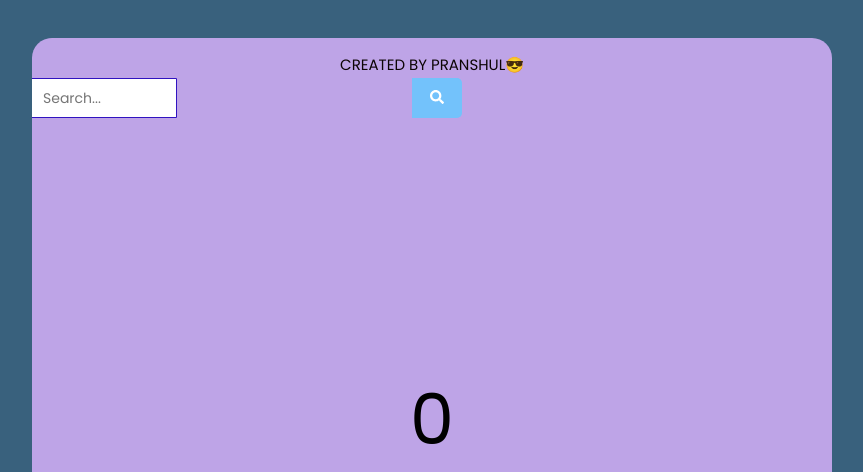
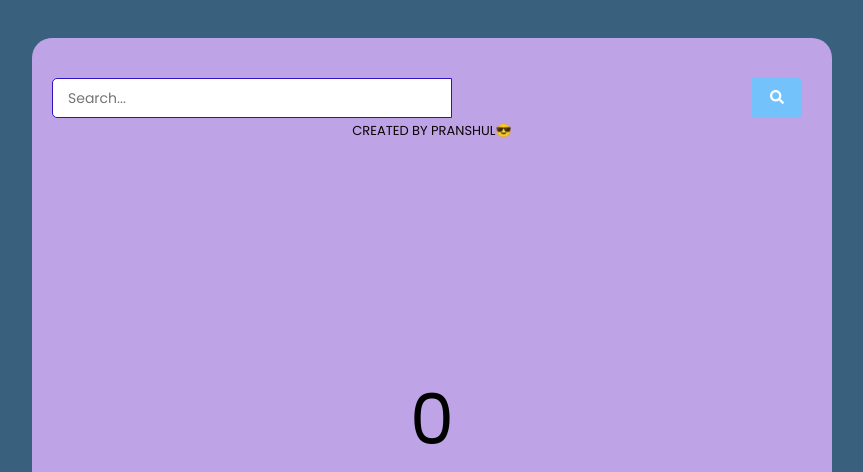
Before and after one commit to PranshulGG/Weather-Mobile-, a plain HTML site: page index.html in a window 1280 px wide. Shown: the top 472 px of the page, without its empty margins (208-1071 px from the left). Drawn offline with Linux system fonts and the light colour scheme; no server answers.

Commit message:
Update style.css

```diff
--- a/style.css
+++ b/style.css
@@ -78,7 +78,7 @@ img {
 }
 
 .search input {
-  width: 150px;
+  width: 400px;
   height: 40px;
   border: 1px solid #3013c0;
   border-top-left-radius: 5px;
@@ -87,7 +87,7 @@ img {
   font-size: 14px;
   color: #495057;
   position: relative;
-  right: 25px;
+
 
 }
 
@@ -108,7 +108,7 @@ img {
   font-size: 14px;
   cursor: pointer;
   position: relative;
-  right: 350px;
+  right: 10px;
 
 }
 
@@ -370,13 +370,13 @@ img {
 
 .credits {
   text-align: center;
-  font-size: 15px;
+  font-size: 13px;
   color: #0c0404;
   position: absolute;
   bottom: 30px;
   left: 50%;
   transform: translateX(-50%);
-  top: 30px;
+  top: 100px;
 }
 .Text{
   text-align: center;
```
